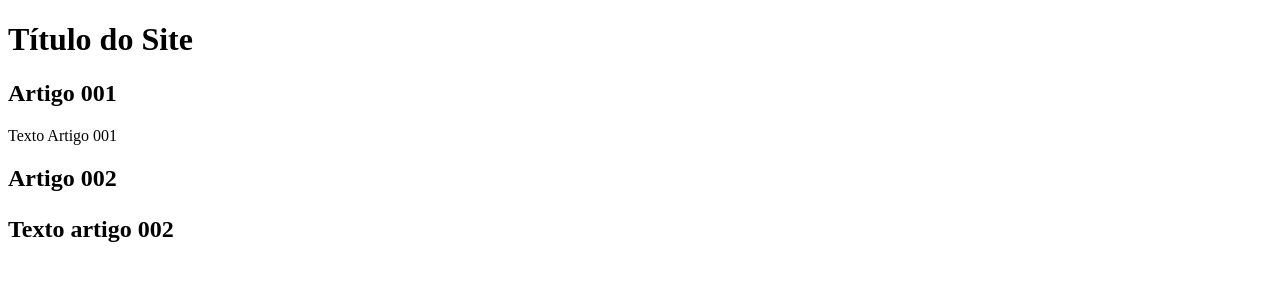
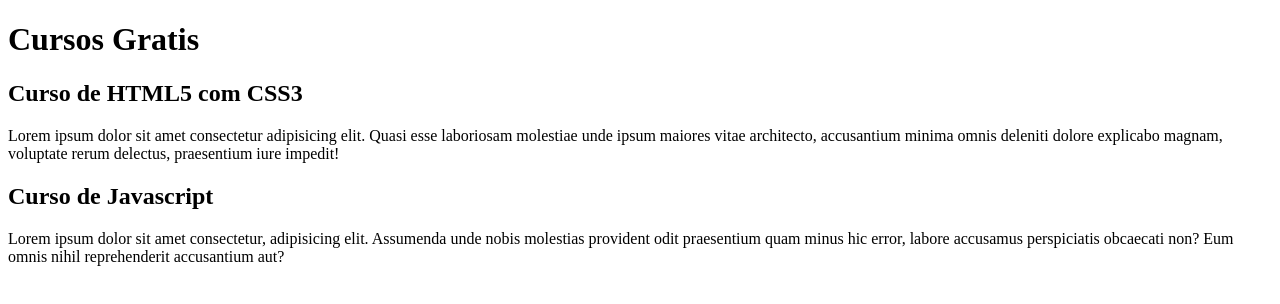
Before and after one commit to Romariort/Projeto-site, a plain HTML site: page index.html in a window 1280 px wide. Drawn offline with Linux system fonts and the light colour scheme.

Commit message:
Comecei a escrever o conteúdo

```diff
--- a/index.html
+++ b/index.html
@@ -8,16 +8,15 @@
 <body>
 <main>
     <header>
-        <h1>Título do Site</h1>
+        <h1>Cursos Gratis</h1>
     </header>
     <article>
-        <h2>Artigo 001</h2>
-        <p>Texto Artigo 001</p>
+        <h2>Curso de HTML5 com CSS3</h2>
+        <p>Lorem ipsum dolor sit amet consectetur adipisicing elit. Quasi esse laboriosam molestiae unde ipsum maiores vitae architecto, accusantium minima omnis deleniti dolore explicabo magnam, voluptate rerum delectus, praesentium iure impedit!</p>
     </article>
     <article>
-        <h2>Artigo 002
-            <p>Texto artigo 002</p>
-        </h2>
+        <h2>Curso de Javascript</h2>
+        <p>Lorem ipsum dolor sit amet consectetur, adipisicing elit. Assumenda unde nobis molestias provident odit praesentium quam minus hic error, labore accusamus perspiciatis obcaecati non? Eum omnis nihil reprehenderit accusantium aut?</p>
     </article>
 </main>
 </body>
```
